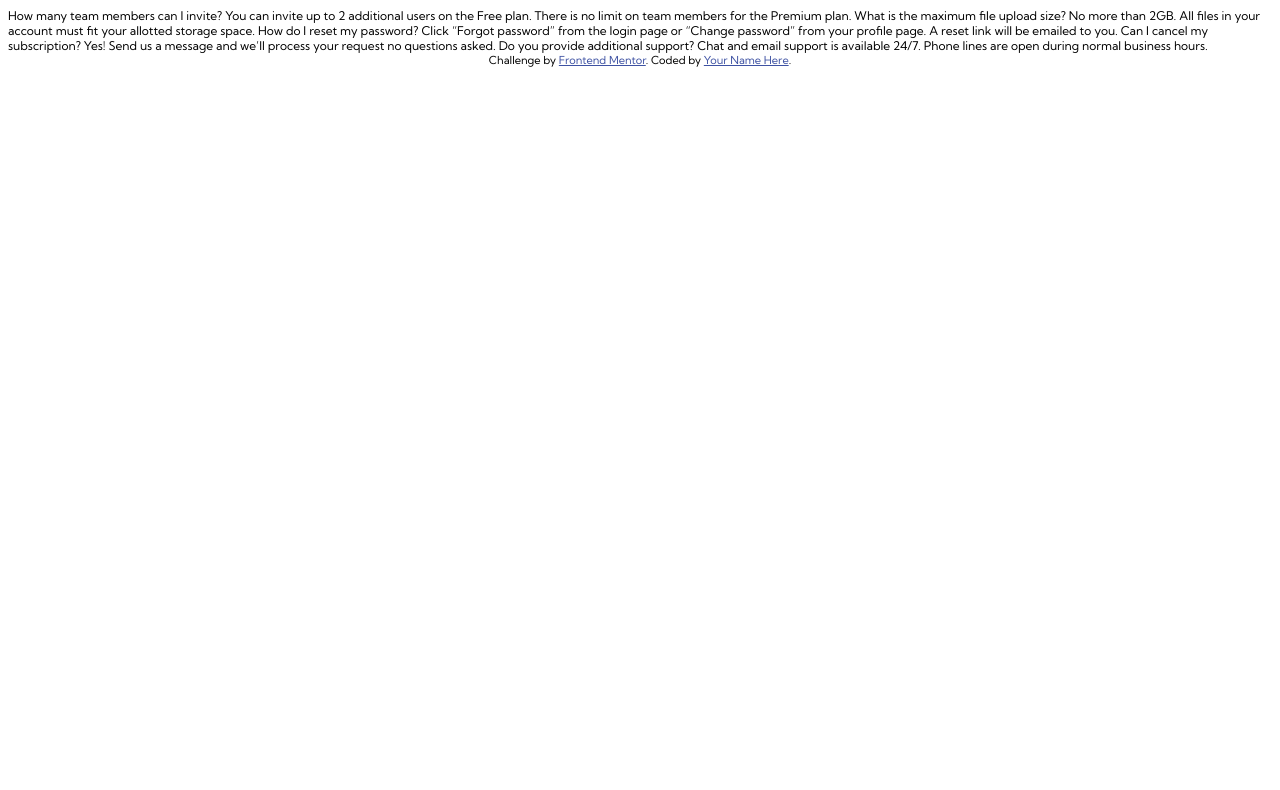
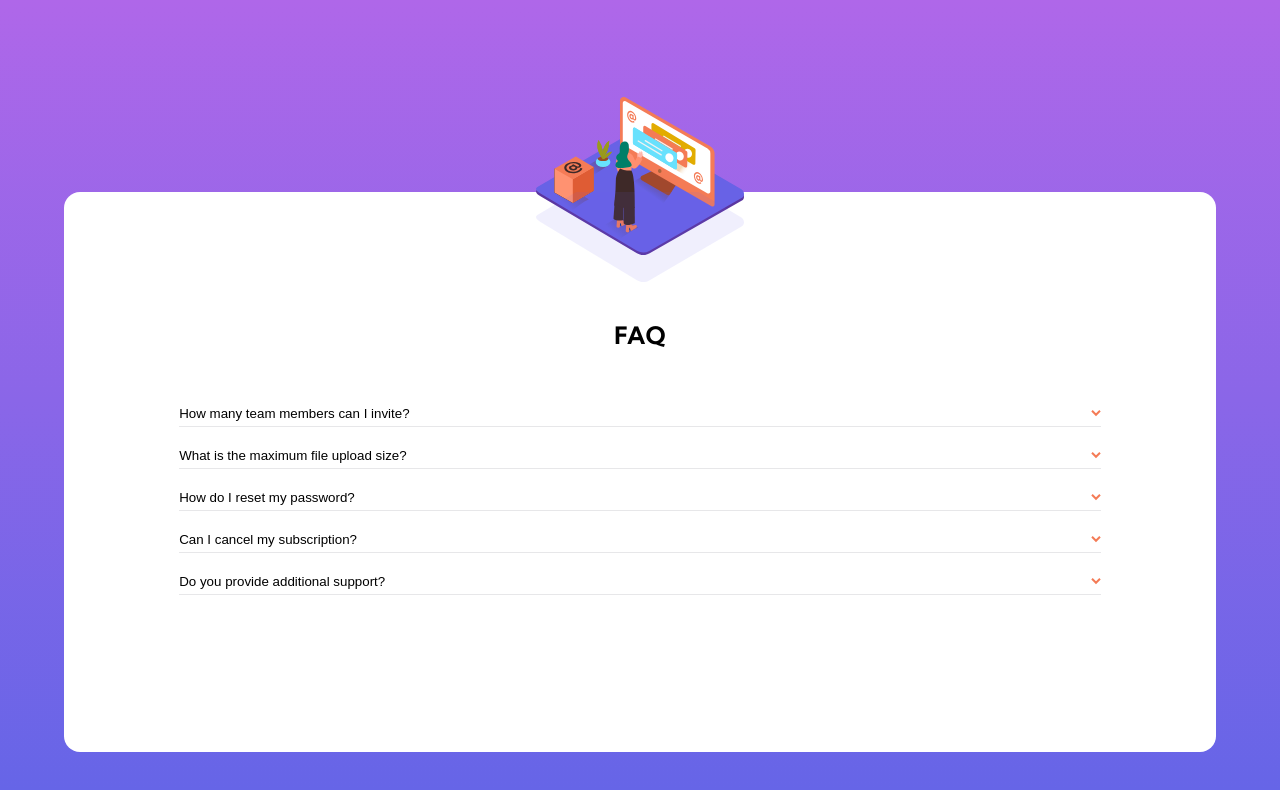
Before and after one commit to am1553/faq-accordian, a plain HTML site: page index.html in a window 1280 px wide. Drawn offline with Linux system fonts and the light colour scheme.

Commit message:
completed html and css

```diff
--- a/index.html
+++ b/index.html
@@ -10,33 +10,94 @@
   <link rel="stylesheet" href="styles/styles.css">
   <title>Frontend Mentor | FAQ Accordion Card</title>
 
-  <!-- Feel free to remove these styles or customise in your own stylesheet 👍 -->
-  <style>
-    .attribution { font-size: 11px; text-align: center; }
-    .attribution a { color: hsl(228, 45%, 44%); }
-  </style>
 </head>
 <body>
-  How many team members can I invite?
-  You can invite up to 2 additional users on the Free plan. There is no limit on
-  team members for the Premium plan.
 
-  What is the maximum file upload size?
-  No more than 2GB. All files in your account must fit your allotted storage space.
+  <main>
+    <div class="container">
+      <div class="image-wrapper">
+        <img src="images/illustration-woman-online-mobile.svg" alt="" class="image-hero">
+        <img src="images/bg-pattern-mobile.svg" alt="" class="image-background">
+      </div>
+      <div class="accordian-container">
+        <div class="title"><h1>faq</h1></div>
+                                                                        <!-- QUESTION ONE -->
+        <div class="accordian-question-answer">
+          <div class="accordian-question">
+            <button>
+              <p>How many team members can I invite?</p>
+              <img src="images/icon-arrow-down.svg" alt="">
+            </button>
+          </div>
+          <div class="accordian-answer">
+            <p>
+              You can invite up to 2 additional users on the Free plan. There is no limit on
+              team members for the Premium plan.
+            </p>
+          </div>
+        </div>
+                                                                        <!-- QUESTION TWO -->
+        <div class="accordian-question-answer">
+          <div class="accordian-question">
+            <button>
+              <p>What is the maximum file upload size?</p>
+              <img src="images/icon-arrow-down.svg" alt="">
+            </button>
+          </div>
+          <div class="accordian-answer">
+            <p>
+              No more than 2GB. All files in your account must fit your allotted storage space.
+            </p>
+          </div>
+        </div>
+                                                                        <!-- QUESTION THREE -->
+        <div class="accordian-question-answer">
+          <div class="accordian-question">
+            <button>
+              <p>How do I reset my password?</p>
+              <img src="images/icon-arrow-down.svg" alt="">
+            </button>
+          </div>
+          <div class="accordian-answer">
+            <p>
+              Click “Forgot password” from the login page or “Change password” from your profile page.
+              A reset link will be emailed to you.
+            </p>
+          </div>
+        </div>
+                                                                        <!-- QUESTION FOUR -->
+        <div class="accordian-question-answer">
+          <div class="accordian-question">
+            <button>
+              <p>Can I cancel my subscription?</p>
+              <img src="images/icon-arrow-down.svg" alt="">
+            </button>
+          </div>
+          <div class="accordian-answer">
+            <p>
+              Yes! Send us a message and we’ll process your request no questions asked.
+            </p>
+          </div>
+        </div>
+                                                                        <!-- QUESTION FIVE -->
+        <div class="accordian-question-answer">
+          <div class="accordian-question">
+            <button>
+              <p>Do you provide additional support?</p>
+              <img src="images/icon-arrow-down.svg" alt="">
+            </button>
+          </div>
+          <div class="accordian-answer">
+            <p>
+              Chat and email support is available 24/7. Phone lines are open during normal business hours.
+            </p>
+          </div>
+        </div>
 
-  How do I reset my password?
-  Click “Forgot password” from the login page or “Change password” from your profile page.
-  A reset link will be emailed to you.
+      </div>
 
-  Can I cancel my subscription?
-  Yes! Send us a message and we’ll process your request no questions asked.
+    </div>
+  </main>
 
-  Do you provide additional support?
-  Chat and email support is available 24/7. Phone lines are open during normal business hours.
-
-  <div class="attribution">
-    Challenge by <a href="https://www.frontendmentor.io?ref=challenge" target="_blank">Frontend Mentor</a>.
-    Coded by <a href="#">Your Name Here</a>.
-  </div>
 </body>
 </html>
--- /dev/null
+++ b/styles/components/_accordian.scss
@@ -0,0 +1,45 @@
+body {
+  main {
+    .container {
+      .accordian-container {
+        width: 80%;
+        margin: 0 auto;
+        padding-top: 8rem;
+        h1 {
+          text-align: center;
+          text-transform: uppercase;
+          margin-bottom: 3rem;
+        }
+
+        .accordian-question-answer {
+          display: flex;
+          flex-direction: column;
+          padding: 0.5rem 0 0.5rem;
+          .accordian-question {
+            button {
+              width: 100%;
+              display: flex;
+              justify-content: space-between;
+              align-items: center;
+              border: none;
+              background: transparent;
+            }
+          }
+          .accordian-answer {
+            height: 0;
+            overflow: hidden;
+            p {
+              padding: 1rem 0 1rem;
+            }
+          }
+        }
+        .accordian-question-answer::after {
+          content: "";
+          width: 100%;
+          margin: 5px 0 5px;
+          border-bottom: 1px solid $divider-light-grayish-blue;
+        }
+      }
+    }
+  }
+}
--- /dev/null
+++ b/styles/components/_container.scss
@@ -0,0 +1,15 @@
+body {
+  main {
+    display: flex;
+    justify-content: center;
+    align-items: center;
+    padding-top: 7rem;
+    .container {
+      width: 90%;
+      min-height: 70vh;
+      background-color: white;
+      border-radius: 1rem;
+      margin-top: 2rem;
+    }
+  }
+}
--- /dev/null
+++ b/styles/components/_image-wrapper.scss
@@ -0,0 +1,26 @@
+body {
+  main {
+    position: relative;
+    .container {
+      position: relative;
+      .image-wrapper {
+        width: 13rem;
+        position: absolute;
+        top: -95px;
+        left: 50%;
+        transform: translateX(-50%);
+        .image-hero {
+          width: 100%;
+          min-height: 100%;
+          position: absolute;
+        }
+        .image-background {
+          width: 100%;
+          min-height: 100%;
+          position: absolute;
+          top: 95px;
+        }
+      }
+    }
+  }
+}
--- a/styles/general/_general.scss
+++ b/styles/general/_general.scss
@@ -0,0 +1,14 @@
+* {
+  box-sizing: border-box;
+  margin: 0px;
+  padding: 0px;
+}
+
+body {
+  background: $bg-gradient;
+  min-height: 100vh;
+  width: 100%;
+  main {
+    min-height: 100vh;
+  }
+}
--- a/styles/general/_variables.scss
+++ b/styles/general/_variables.scss
@@ -6,4 +6,4 @@ $text-neutral-dark-grayish-blue: hsl(240, 6%, 50%);
 
 $divider-light-grayish-blue: hsl(240, 5%, 91%);
 
-$bg-gradient: linear(hsl(273, 75%, 66%), hsl(240, 73%, 65%));
+$bg-gradient: linear-gradient(hsl(273, 75%, 66%), hsl(240, 73%, 65%));
--- a/styles/styles.scss
+++ b/styles/styles.scss
@@ -1,3 +1,6 @@
 @import "general/variables";
 @import "general/general";
 @import "general/fonts";
+@import "components/container";
+@import "components/accordian";
+@import "components/image-wrapper";
```
Also changed, not shown: styles/styles.css, 1 other file.
